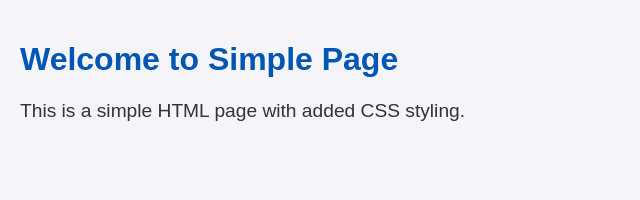
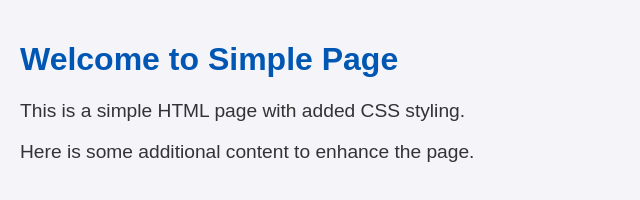
Before and after one commit to davisjoe112/simple-page-demo, a plain HTML site: page index.html in a window 1280 px wide. Shown: the whole page, without its empty margins (0-640 px from the left). Drawn offline with Linux system fonts and the light colour scheme.

Commit message:
Add more content to the HTML file

```diff
--- a/index.html
+++ b/index.html
@@ -23,5 +23,6 @@
 <body>
     <h1>Welcome to Simple Page</h1>
     <p>This is a simple HTML page with added CSS styling.</p>
+    <p>Here is some additional content to enhance the page.</p>
 </body>
 </html>
```
